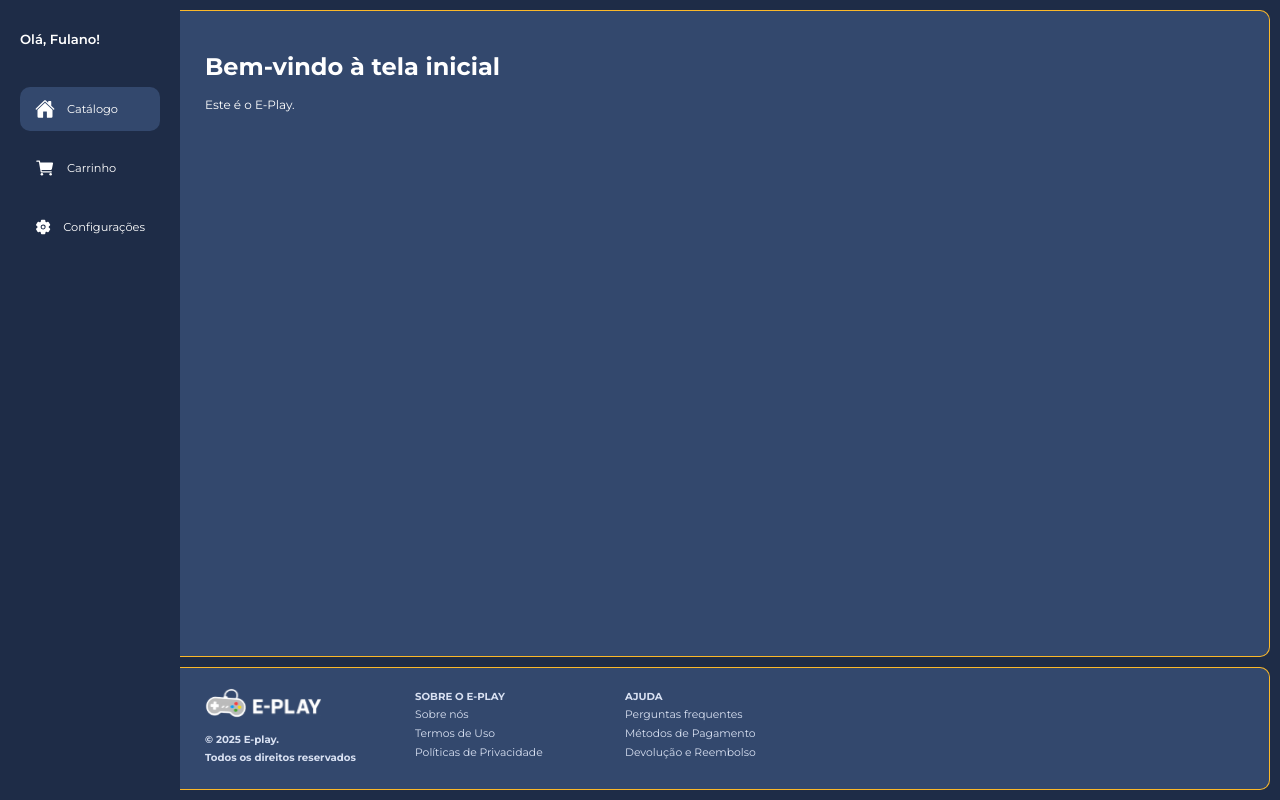
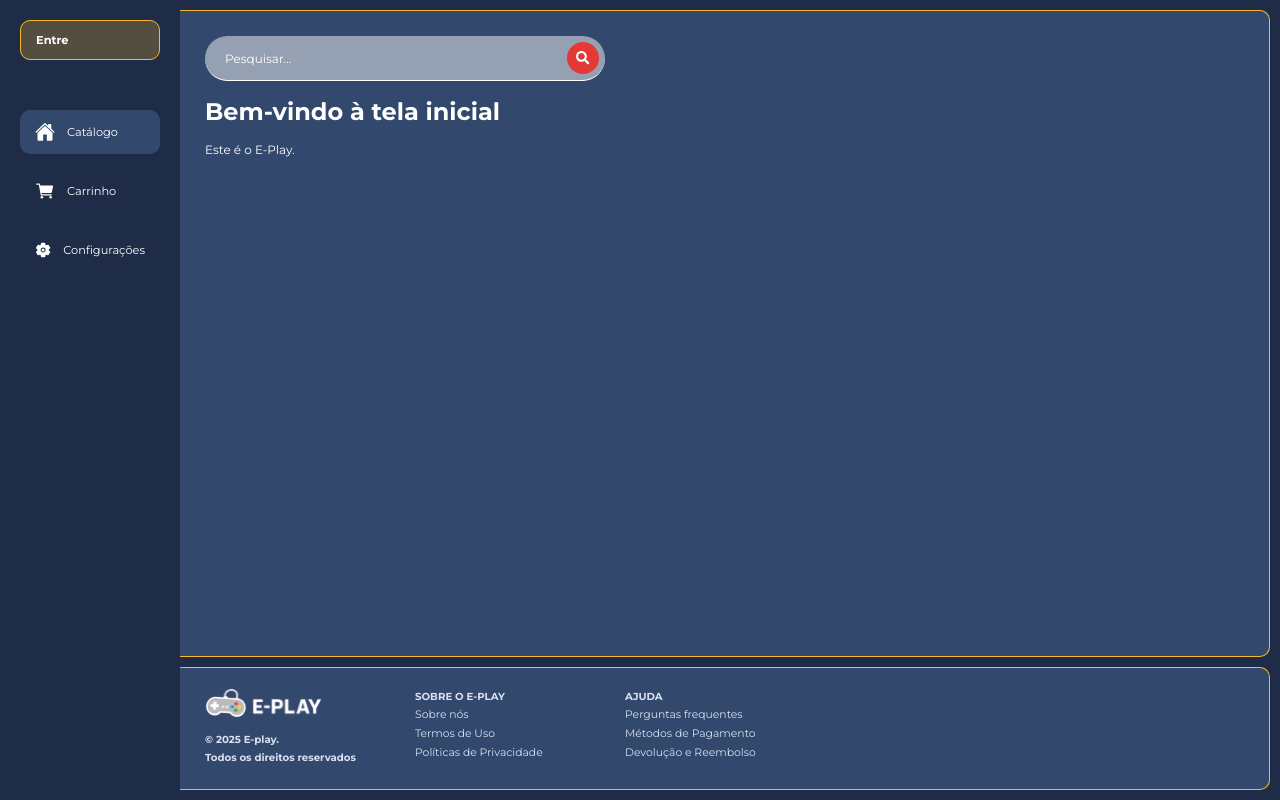
Before and after one commit to ThalysRD/e-play, a Next.js app: page / in a window 1280 px wide. Built offline with nearby package versions, Linux system fonts and the light colour scheme.

Commit message:
feat: iniciando redirecionamento de telas, implementação de css com paleta (#24)

```diff
--- a/components/LayoutPadrao.js
+++ b/components/LayoutPadrao.js
@@ -3,15 +3,34 @@ import { IoHome, IoCart, IoSettings } from "react-icons/io5";
 import Link from "next/link";
 import { useRouter } from "next/router";
 import LogoIMG from "./LogoFooter";
+import { useEffect, useState } from "react";
 
 export default function LayoutPadrao({ children }) {
   const router = useRouter();
+  const [user, setUser] = useState(null);
+  useEffect(() => {
+    const token = localStorage.getItem('authToken');
+    const name = localStorage.getItem('userName');
+    if (token && name) setUser({name});
+  },[]);
 
   return (
     <div className={styles.pageContainer}>
       <nav className={styles.sidebar}>
         <div>
-          <h2 className={styles.greeting}>Olá, Fulano!</h2>
+
+          {user ? (
+            <h2 className={styles.greeting}>Olá, {user.name}!</h2>
+          ) : (
+            <div className={styles.navLoginCadastro}>
+              <Link href="/login" className={styles.navLink}>
+                <li className={`${styles.navItemLoginCadastro} ${router.pathname === "/login" ? styles.active : ""}`}>
+                  <span>Entre</span>
+                </li>
+              </Link>
+            </div>
+          )}
+
           <ul className={styles.navList}>
             <Link href="/" className={styles.navLink}>
               <li className={`${styles.navItem} ${router.pathname === "/" ? styles.active : ""}`}>
--- /dev/null
+++ b/components/SearchBar.js
@@ -0,0 +1,14 @@
+import React from 'react';
+import { FaSearch } from 'react-icons/fa'; // Importa apenas o ícone de pesquisa
+import styles from 'styles/SearchBar.module.css';
+
+export default function SearchBar() {
+    return (
+        <div className={styles.searchBar}>
+            <input type="text" placeholder="Pesquisar..." />
+            <button type="button" className={styles.searchIconWrapper}>
+                <FaSearch />
+            </button>
+        </div>
+    );
+}
--- a/pages/index.js
+++ b/pages/index.js
@@ -1,12 +1,19 @@
 import LayoutPadrao from "components/LayoutPadrao";
+import SearchBar from "components/SearchBar";
+import styles from "styles/home.module.css";
 
 export default function HomePage() {
   return (
     <LayoutPadrao>
+      <header className={styles.header}>
+        <SearchBar />
+      </header>
+
       <div>
         <h1>Bem-vindo à tela inicial</h1>
         <p>Este é o E-Play.</p>
       </div>
+
     </LayoutPadrao>
   );
 }
--- /dev/null
+++ b/styles/SearchBar.module.css
@@ -0,0 +1,39 @@
+.searchBar {
+  display: flex;
+  align-items: center;
+  background-color: var(--cor-search-bar);
+  border-radius: 50px;
+  padding: 0.5rem 0.5rem 0.5rem 1rem;
+  min-width: 400px;
+  border-bottom: 1.5px solid #fff;
+}
+.searchBar input {
+  flex-grow: 1;
+  border: none;
+  outline: 1px;
+  background-color: transparent;
+  font-size: 1rem;
+  margin-left: 0.5rem;
+  color: var(--cor-amarelo-medio);
+}
+.searchBar input::placeholder {
+  color: var(--cor-texto);
+}
+.searchIconWrapper {
+  display: flex;
+  align-items: center;
+  justify-content: center;
+  background-color: #e53935; /* Vermelho */
+  color: white;
+  border-radius: 50%; /* Círculo perfeito */
+  width: 32px;
+  height: 32px;
+  flex-shrink: 0;
+  border: none;
+  padding: 0;
+  cursor: pointer;
+  transition: filter 0.2s;
+}
+.searchIconWrapper:hover {
+    filter: brightness(0.9);
+}
--- /dev/null
+++ b/styles/colors.css
@@ -0,0 +1,37 @@
+:root {
+  /* Paleta principal */
+  --cor-primaria: #33486D;
+  --cor-secundaria: #1e2c47;
+  --cor-borda: #FBB829;
+  --cor-texto: #fff;
+  --cor-texto-secundario: #d9e1f2;
+  --cor-search-bar: #95a0b2;
+
+  /* Cores complementares */
+  --cor-rosa-claro: #FC7DA8;
+  --cor-rosa-medio: #DE3277;
+  --cor-rosa-escuro: #b9225f;
+
+  --cor-roxo-claro: #865CEB;
+  --cor-roxo-medio: #552CB8;
+  --cor-roxo-escuro: #31318B;
+
+  --cor-azul-claro: #78B2E6;
+  --cor-azul-medio: #589AD6;
+  --cor-azul-escuro: #048CD6;
+
+  --cor-verde-claro: #77CCA3;
+  --cor-verde-medio: #18C481;
+  --cor-verde-escuro: #009A5E;
+
+  --cor-laranja-claro: #FF6F5E;
+  --cor-laranja-medio: #FD5A47;
+  --cor-laranja-escuro: #c2483b;
+
+  --cor-amarelo-claro: #FFC567;
+  --cor-amarelo-medio: #FBB829;
+
+  --cor-amarelo-escuro: #534e40;
+  --cor-amarelo-escuro-hoover: #767268;
+
+}
--- a/styles/globals.css
+++ b/styles/globals.css
@@ -1,4 +1,4 @@
-/* Importa a fonte Montserrat do Google Fonts */
+@import './colors.css';
 @import url('https://fonts.googleapis.com/css2?family=Montserrat:wght@400;500;600;700&display=swap');
 
 html{
@@ -9,7 +9,7 @@ body {
   padding: 0;
   box-sizing: border-box;
   overflow-x: hidden;
-  color: #fff;
+  color: var(--cor-texto);
 }
 
 *,
--- a/styles/home.module.css
+++ b/styles/home.module.css
@@ -1,140 +1,5 @@
-/* ------- Container principal ------- */
-.pageContainer {
-  display: flex;
-  height: 100vh;
-  background-color: #1e2c47;
-}
-
-/* ------- Sidebar lateral ------- */
-.sidebar {
-  width: 180px;
-  background-color: #1e2c47;
-  padding: 20px;
-  display: flex;
-  flex-direction: column;
-}
-
-.greeting {
-  font-size: 1.1rem;
-  font-weight: 600;
-  margin-bottom: 40px;
-}
-
-.navList {
-  list-style: none;
-  padding: 0;
-  margin: 0;
-}
-
-.navItem {
+.header {
   display: flex;
   align-items: center;
-  gap: 12px;
-  padding: 12px 15px;
-  margin-bottom: 15px;
-  border-radius: 10px;
-  font-size: 0.95rem;
-  cursor: pointer;
-  transition: background-color 0.2s ease-in-out;
+  gap: 1.5rem;
 }
-
-.navItem:hover,
-.navItem.active {
-  background-color: #33486D;
-}
-
-/* ------- Wrapper para o conteúdo e footer ------- */
-.contentWrapper {
-  flex: 1;
-  display: flex;
-  flex-direction: column;
-  padding-left: 0;
-  padding-top: 10px;
-  padding-right: 10px;
-  padding-bottom: 10px;
-  gap: 10px;
-}
-
-/* ------- Área principal ------- */
-.mainContent {
-  flex: 1;
-  padding: 25px;
-  background-color: #33486D;
-  border-right: 1px solid #FBB829;
-  border-top: 1px solid #FBB829;
-  border-bottom: 1px solid #FBB829;
-  border-top-right-radius: 10px;
-  border-bottom-right-radius: 10px;
-}
-
-/* ------- Rodapé ------- */
-.footer {
-  padding: 20px 25px;
-  font-size: 0.9rem;
-  color: #d9e1f2;
-  background-color: #33486D;
-  border-right: 1px solid #FBB829;
-  border-top: 1px solid #FBB829;
-  border-bottom: 1px solid #FBB829;
-  border-top-right-radius: 10px;
-  border-bottom-right-radius: 10px;
-}
-
-.footerContent {
-  display: flex;
-  justify-content: flex-start;
-  align-items: flex-start;
-  gap: 10px;
-}
-
-.footerColumn {
-  flex: 0 0 auto;
-  min-width: 200px;
-}
-
-.footerColumn p {
-  margin: 2px 0 5px 0;
-  font-size: 0.85rem;
-  font-weight: bold;
-}
-
-.footerColumn ul {
-  list-style: none;
-  padding: 0;
-  margin: 0;
-}
-
-.footerColumn li {
-  margin-bottom: 6px;
-}
-
-.footerColumn a {
-  color: inherit;
-  text-decoration: none;
-  transition: color 0.2s;
-}
-
-.footerColumn a:hover {
-  color: #fff;
-  text-decoration: underline;
-}
-
-.logoContainer {
-  display: flex;
-  align-items: center;
-  gap: 10px;
-  margin-bottom: 15px;
-  position: relative;
-}
-
-.logo {
-  display: flex;
-  align-items: center;
-  justify-content: center;
-}
-
-.logoImage {
-  width: 120px;
-  height: auto;
-  object-fit: contain;
-}
--- a/styles/layout.padrao.module.css
+++ b/styles/layout.padrao.module.css
@@ -2,13 +2,13 @@
 .pageContainer {
   display: flex;
   height: 100vh;
-  background-color: #1e2c47;
+  background-color: var(--cor-secundaria);
 }
 
 /* ------- Sidebar lateral ------- */
 .sidebar {
   width: 180px;
-  background-color: #1e2c47;
+  background-color: var(--cor-secundaria);
   padding: 20px;
   display: flex;
   flex-direction: column;
@@ -19,13 +19,31 @@
   font-weight: 600;
   margin-bottom: 40px;
 }
-
+.navLoginCadastro{
+  margin-bottom: 50px;
+}
+.navItemLoginCadastro {
+  display: flex;
+  align-items: center;
+  padding: 12px 15px;
+  margin-bottom: 15px;
+  border-radius: 10px;
+  font-size: 0.95rem;
+  cursor: pointer;
+  background-color: var(--cor-amarelo-escuro);
+  transition: background-color 0.2s ease-in-out;
+  border: 1px solid var(--cor-borda);
+  font-weight: bold;
+}
+.navItemLoginCadastro:hover,
+.navItemLoginCadastro.active {
+  background-color: var(--cor-amarelo-escuro-hoover);
+}
 .navList {
   list-style: none;
   padding: 0;
   margin: 0;
 }
-
 .navItem {
   display: flex;
   align-items: center;
@@ -39,12 +57,11 @@
 }
 .navLink {
   text-decoration: none;
-  color: #ffffff;
+  color: var(--cor-texto);
 }
-
 .navItem:hover,
 .navItem.active {
-  background-color: #33486D;
+  background-color: var(--cor-primaria);
 }
 
 /* ------- Wrapper para o conteúdo e footer ------- */
@@ -63,10 +80,10 @@
 .mainContent {
   flex: 1;
   padding: 25px;
-  background-color: #33486D;
-  border-right: 1px solid #FBB829;
-  border-top: 1px solid #FBB829;
-  border-bottom: 1px solid #FBB829;
+  background-color: var(--cor-primaria);
+  border-right: 1px solid var(--cor-borda);
+  border-top: 1px solid var(--cor-borda);
+  border-bottom: 1px solid var(--cor-borda);
   border-top-right-radius: 10px;
   border-bottom-right-radius: 10px;
 }
@@ -75,11 +92,11 @@
 .footer {
   padding: 20px 25px;
   font-size: 0.9rem;
-  color: #d9e1f2;
-  background-color: #33486D;
-  border-right: 1px solid #FBB829;
-  border-top: 1px solid #FBB829;
-  border-bottom: 1px solid #FBB829;
+  color: var(--cor-texto-secundario);
+  background-color: var(--cor-primaria);
+  border-right: 1px solid var(--cor-borda);
+  border-top: 1px solid var(--cor-borda);
+  border-bottom: 1px solid var(--cor-borda);
   border-top-right-radius: 10px;
   border-bottom-right-radius: 10px;
 }
@@ -119,7 +136,7 @@
 }
 
 .footerColumn a:hover {
-  color: #fff;
+  color: var(--cor-texto);
   text-decoration: underline;
 }
 
```
Also changed, not shown: middleware.js (added, +17 -0 lines).
